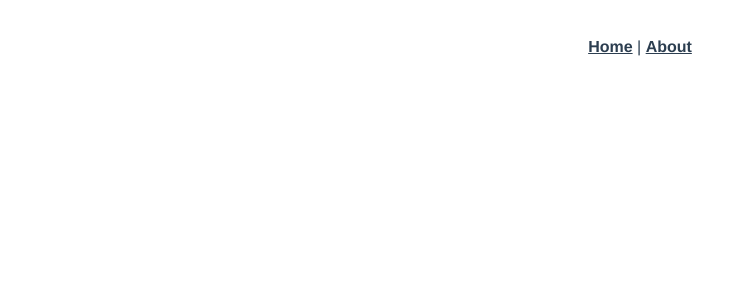
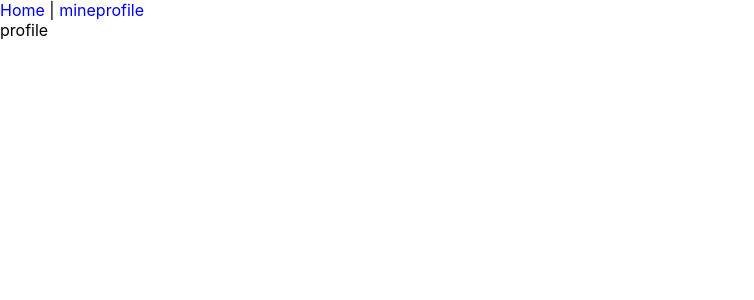
Before and after one commit to aicherish0320/vue3-core, a Vue app: page /profile in a window 1280 px wide. Before the commit this address had no page. Shown: the top 300 px of the page, without its empty margins (0-754 px from the left). Built offline with nearby package versions, Linux system fonts and the light colour scheme.

Commit message:
add views and vantui

```diff
--- a/package.json
+++ b/package.json
@@ -7,6 +7,7 @@
     "build": "vue-cli-service build"
   },
   "dependencies": {
+    "vant": "^3.5.2",
     "vue": "^3.2.13",
     "vue-router": "^4.0.3",
     "vuex": "^4.0.0"
--- a/src/App.vue
+++ b/src/App.vue
@@ -1,30 +1,10 @@
 <template>
   <nav>
     <router-link to="/">Home</router-link> |
-    <router-link to="/about">About</router-link>
+    <router-link to="/mine">mine</router-link>
+    <router-link to="/profile">profile</router-link>
   </nav>
-  <router-view/>
+  <router-view />
 </template>
 
-<style lang="scss">
-#app {
-  font-family: Avenir, Helvetica, Arial, sans-serif;
-  -webkit-font-smoothing: antialiased;
-  -moz-osx-font-smoothing: grayscale;
-  text-align: center;
-  color: #2c3e50;
-}
-
-nav {
-  padding: 30px;
-
-  a {
-    font-weight: bold;
-    color: #2c3e50;
-
-    &.router-link-exact-active {
-      color: #42b983;
-    }
-  }
-}
-</style>
+<style lang="scss"></style>
--- a/src/components/HelloWorld.vue
+++ /dev/null
@@ -1,61 +0,0 @@
-<template>
-  <div class="hello">
-    <h1>{{ msg }}</h1>
-    <p>
-      For a guide and recipes on how to configure / customize this project,<br>
-      check out the
-      <a href="https://cli.vuejs.org" target="_blank" rel="noopener">vue-cli documentation</a>.
-    </p>
-    <h3>Installed CLI Plugins</h3>
-    <ul>
-      <li><a href="https://github.com/vuejs/vue-cli/tree/dev/packages/%40vue/cli-plugin-router" target="_blank" rel="noopener">router</a></li>
-      <li><a href="https://github.com/vuejs/vue-cli/tree/dev/packages/%40vue/cli-plugin-vuex" target="_blank" rel="noopener">vuex</a></li>
-      <li><a href="https://github.com/vuejs/vue-cli/tree/dev/packages/%40vue/cli-plugin-typescript" target="_blank" rel="noopener">typescript</a></li>
-    </ul>
-    <h3>Essential Links</h3>
-    <ul>
-      <li><a href="https://vuejs.org" target="_blank" rel="noopener">Core Docs</a></li>
-      <li><a href="https://forum.vuejs.org" target="_blank" rel="noopener">Forum</a></li>
-      <li><a href="https://chat.vuejs.org" target="_blank" rel="noopener">Community Chat</a></li>
-      <li><a href="https://twitter.com/vuejs" target="_blank" rel="noopener">Twitter</a></li>
-      <li><a href="https://news.vuejs.org" target="_blank" rel="noopener">News</a></li>
-    </ul>
-    <h3>Ecosystem</h3>
-    <ul>
-      <li><a href="https://router.vuejs.org" target="_blank" rel="noopener">vue-router</a></li>
-      <li><a href="https://vuex.vuejs.org" target="_blank" rel="noopener">vuex</a></li>
-      <li><a href="https://github.com/vuejs/vue-devtools#vue-devtools" target="_blank" rel="noopener">vue-devtools</a></li>
-      <li><a href="https://vue-loader.vuejs.org" target="_blank" rel="noopener">vue-loader</a></li>
-      <li><a href="https://github.com/vuejs/awesome-vue" target="_blank" rel="noopener">awesome-vue</a></li>
-    </ul>
-  </div>
-</template>
-
-<script lang="ts">
-import { defineComponent } from 'vue';
-
-export default defineComponent({
-  name: 'HelloWorld',
-  props: {
-    msg: String,
-  },
-});
-</script>
-
-<!-- Add "scoped" attribute to limit CSS to this component only -->
-<style scoped lang="scss">
-h3 {
-  margin: 40px 0 0;
-}
-ul {
-  list-style-type: none;
-  padding: 0;
-}
-li {
-  display: inline-block;
-  margin: 0 10px;
-}
-a {
-  color: #42b983;
-}
-</style>
--- a/src/main.ts
+++ b/src/main.ts
@@ -3,4 +3,7 @@ import App from './App.vue'
 import router from './router'
 import store from './store'
 
-createApp(App).use(store).use(router).mount('#app')
+import Vant from 'vant'
+import 'vant/lib/index.css'
+
+createApp(App).use(store).use(router).use(Vant).mount('#app')
--- a/src/router/index.ts
+++ b/src/router/index.ts
@@ -1,6 +1,6 @@
 import { createRouter, createWebHistory, RouteRecordRaw } from 'vue-router'
-import HomeView from '../views/HomeView.vue'
-
+import HomeView from '@/views/home/Index.vue'
+// 代码分割使用的是 jsonp
 const routes: Array<RouteRecordRaw> = [
   {
     path: '/',
@@ -8,12 +8,16 @@ const routes: Array<RouteRecordRaw> = [
     component: HomeView
   },
   {
-    path: '/about',
-    name: 'about',
-    // route level code-splitting
-    // this generates a separate chunk (about.[hash].js) for this route
-    // which is lazy-loaded when the route is visited.
-    component: () => import(/* webpackChunkName: "about" */ '../views/AboutView.vue')
+    path: '/mine',
+    name: 'mine',
+    component: () =>
+      import(/* webpackChunkName: "mine" */ '@/views/mine/Index.vue')
+  },
+  {
+    path: '/profile',
+    name: 'profile',
+    component: () =>
+      import(/* webpackChunkName: "profile" */ '@/views/profile/Index.vue')
   }
 ]
 
--- a/src/views/AboutView.vue
+++ /dev/null
@@ -1,5 +0,0 @@
-<template>
-  <div class="about">
-    <h1>This is an about page</h1>
-  </div>
-</template>
--- a/src/views/HomeView.vue
+++ /dev/null
@@ -1,18 +0,0 @@
-<template>
-  <div class="home">
-    <img alt="Vue logo" src="../assets/logo.png">
-    <HelloWorld msg="Welcome to Your Vue.js + TypeScript App"/>
-  </div>
-</template>
-
-<script lang="ts">
-import { defineComponent } from 'vue';
-import HelloWorld from '@/components/HelloWorld.vue'; // @ is an alias to /src
-
-export default defineComponent({
-  name: 'HomeView',
-  components: {
-    HelloWorld,
-  },
-});
-</script>
--- /dev/null
+++ b/src/views/home/Index.vue
@@ -0,0 +1,17 @@
+<template>
+  <div>
+    <van-button type="primary">Primary</van-button>
+  </div>
+</template>
+
+<script lang="ts">
+import { defineComponent } from 'vue'
+
+export default defineComponent({
+  setup() {
+    return {}
+  }
+})
+</script>
+
+<style scoped></style>
--- /dev/null
+++ b/src/views/mine/Index.vue
@@ -0,0 +1,15 @@
+<template>
+  <div>mine</div>
+</template>
+
+<script lang="ts">
+import { defineComponent } from 'vue'
+
+export default defineComponent({
+  setup() {
+    return {}
+  }
+})
+</script>
+
+<style scoped></style>
--- /dev/null
+++ b/src/views/profile/Index.vue
@@ -0,0 +1,15 @@
+<template>
+  <div>profile</div>
+</template>
+
+<script lang="ts">
+import { defineComponent } from 'vue'
+
+export default defineComponent({
+  setup() {
+    return {}
+  }
+})
+</script>
+
+<style scoped></style>
--- /dev/null
+++ b/vue.config.ts
@@ -0,0 +1 @@
+module.exports = {}
```
Also changed, not shown: 1 other file (tests, documents, lock files or other folders).
